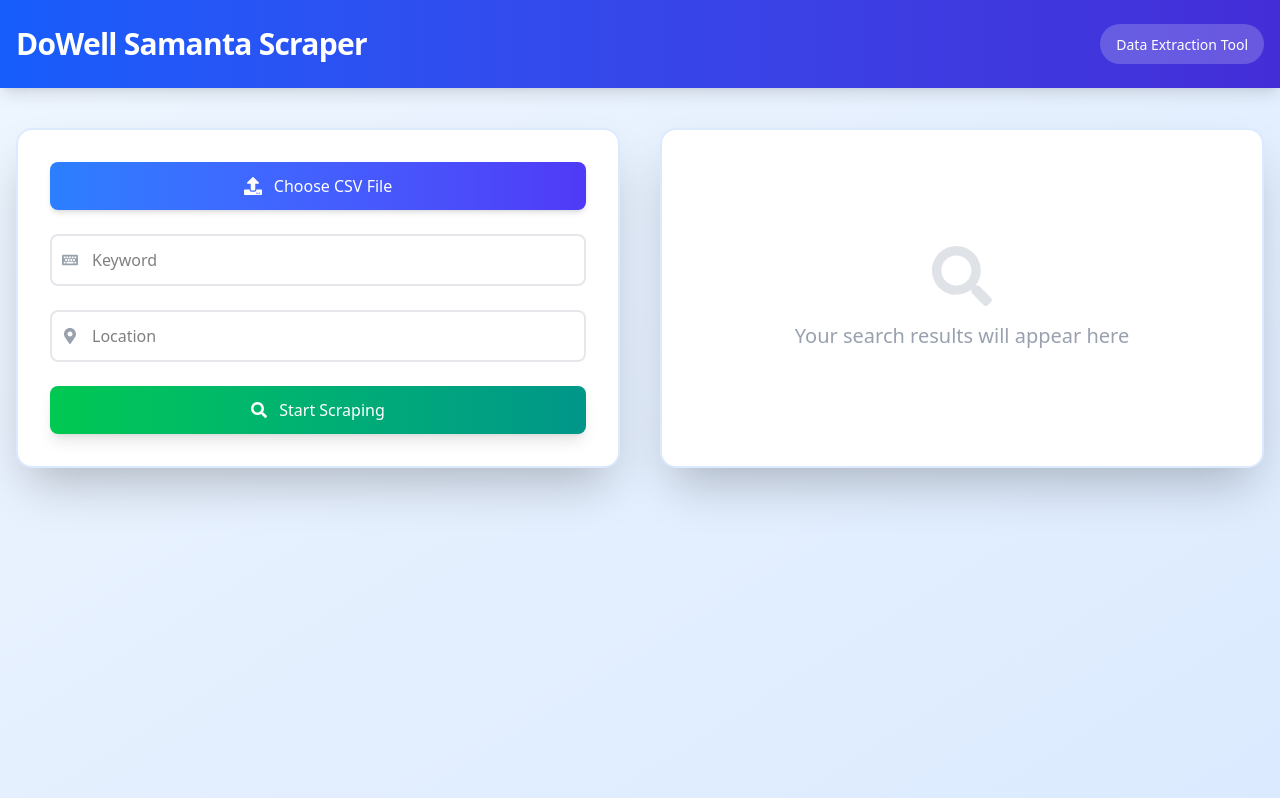
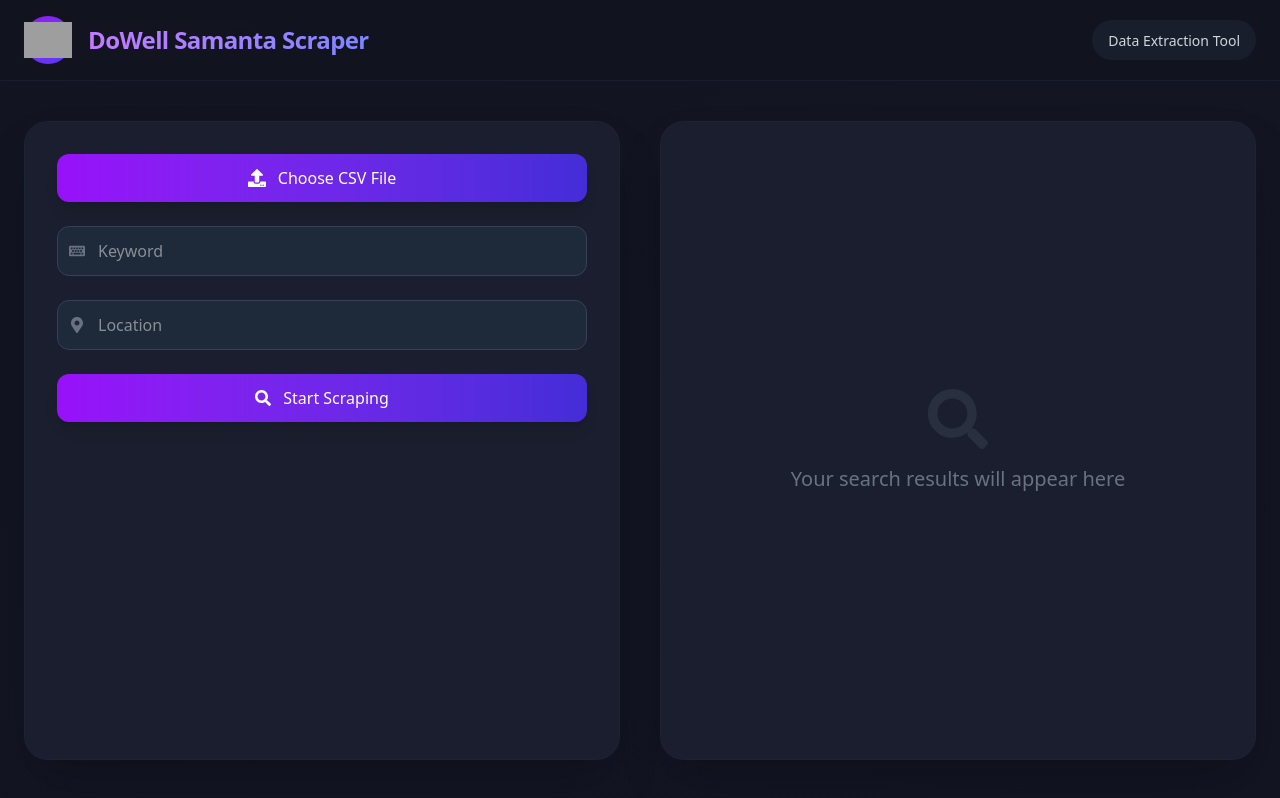
Before and after one commit to LL01-Business-Dowell/SamantaScraper, a React (Vite) app in the folder frontend/: page / in a window 1280 px wide. Built offline with nearby package versions, Linux system fonts and the light colour scheme; grey boxes are pictures that could not be loaded.

Commit message:
enhancing the UI

```diff
--- a/frontend/src/App.jsx
+++ b/frontend/src/App.jsx
@@ -110,20 +110,42 @@ const App = () => {
   };
 
   return (
-    <div className="min-h-screen bg-gradient-to-br from-blue-50 to-blue-100 flex flex-col">
-      <header className="bg-gradient-to-r from-blue-600 to-indigo-700 text-white py-6 shadow-lg">
-        <div className="container mx-auto px-4 flex items-center justify-between">
-          <h1 className="text-3xl font-extrabold tracking-tight">DoWell Samanta Scraper</h1>
-          <div className="bg-white/20 px-4 py-2 rounded-full">
-            <span className="text-sm font-medium">Data Extraction Tool</span>
+    <div className="min-h-screen bg-[#121420] text-gray-100 flex flex-col overflow-hidden">
+      {/* Animated Background */}
+      <div className="absolute inset-0 bg-[#121420] z-0">
+        <div className="absolute top-0 left-0 w-full h-full opacity-20 bg-gradient-to-br from-purple-900/10 via-indigo-900/10 to-blue-900/10 animate-gradient-slow"></div>
+        <div className="absolute inset-0 bg-dot-white/[0.2] pointer-events-none"></div>
+      </div>
+
+      {/* Content Container */}
+      <div className="relative z-10 flex flex-col flex-grow">
+        {/* Header */}
+        <header className="px-6 py-4 border-b border-gray-800/50 backdrop-blur-sm bg-[#121420]/80">
+          <div className="container mx-auto flex items-center justify-between">
+            <div className="flex items-center space-x-4">
+              <div className="w-12 h-12 bg-gradient-to-br from-purple-600 to-indigo-600 rounded-full flex items-center justify-center">
+                {/* <FaSearch className="text-white text-xl" /> */}
+                <img src="https://dowellfileuploader.uxlivinglab.online/hr/logo-2-min-min.png" alt="logo" />
+              </div>
+              <h1 className="text-2xl font-bold tracking-tight bg-clip-text text-transparent bg-gradient-to-r from-purple-400 to-indigo-400">
+                DoWell Samanta Scraper
+              </h1>
+            </div>
+            <div className="bg-gray-800/50 px-4 py-2 rounded-full">
+              <span className="text-sm font-medium text-gray-300">Data Extraction Tool</span>
             </div>
           </div>
         </header>
 
-      <div className="container mx-auto px-4 py-10 grid md:grid-cols-2 gap-10">
+        {/* Main Content */}
+        <div className="container mx-auto px-6 py-10 grid md:grid-cols-2 gap-10 flex-grow">
           {/* Left Side: Form */}
-        <div className="bg-white rounded-2xl shadow-2xl p-8 border-2 border-blue-100 transform transition-all hover:scale-[1.02]">
-          <form onSubmit={handleSubmit} className="space-y-6">
+          <div className="bg-[#1A1E2E] rounded-3xl shadow-2xl border border-gray-800/50 p-8 space-y-6 relative overflow-hidden">
+            {/* Gradient Border */}
+            <div className="absolute inset-0 bg-gradient-to-br from-purple-900/20 via-indigo-900/20 to-blue-900/20 opacity-50 -z-10"></div>
+
+            <form onSubmit={handleSubmit} className="relative z-10 space-y-6">
+              {/* File Upload */}
               <div className="flex flex-col">
                 <input
                   type="file"
@@ -135,70 +157,74 @@ const App = () => {
                 />
                 <label
                   htmlFor="file-upload"
-                className="flex items-center justify-center bg-gradient-to-r from-blue-500 to-indigo-600 text-white py-3 px-6 rounded-lg hover:from-blue-600 hover:to-indigo-700 transition-all cursor-pointer shadow-md"
+                  className="flex items-center justify-center bg-gradient-to-r from-purple-600 to-indigo-700 text-white py-3 px-6 rounded-xl hover:scale-[1.02] transition-transform duration-300 ease-in-out shadow-lg hover:shadow-xl"
                 >
                   <FaUpload className="mr-3 text-lg" />
                   Choose CSV File
                 </label>
                 {file && (
-                <p className="text-sm text-gray-600 mt-3 truncate bg-gray-100 px-3 py-2 rounded">
+                  <p className="text-sm text-gray-400 mt-3 truncate bg-gray-800 px-3 py-2 rounded-lg">
                     Selected: {file.name}
                   </p>
                 )}
               </div>
 
+              {/* Keyword Input */}
               <div className="relative">
-              <FaKeyboard className="absolute left-3 top-1/2 transform -translate-y-1/2 text-gray-400" />
+                <FaKeyboard className="absolute left-3 top-1/2 transform -translate-y-1/2 text-gray-500" />
                 <input
                   type="text"
                   placeholder="Keyword"
                   value={keyword}
                   onChange={(e) => setKeyword(e.target.value)}
                   required
-                className="w-full pl-10 px-3 py-3 border-2 border-gray-200 rounded-lg focus:outline-none focus:ring-2 focus:ring-blue-500 focus:border-transparent"
+                  className="w-full pl-10 px-3 py-3 bg-gray-800 border border-gray-700 text-gray-100 rounded-xl focus:outline-none focus:ring-2 focus:ring-purple-500 transition duration-300"
                 />
               </div>
 
+              {/* Location Input */}
               <div className="relative">
-              <FaMapMarkerAlt className="absolute left-3 top-1/2 transform -translate-y-1/2 text-gray-400" />
+                <FaMapMarkerAlt className="absolute left-3 top-1/2 transform -translate-y-1/2 text-gray-500" />
                 <input
                   type="text"
                   placeholder="Location"
                   value={location}
                   onChange={(e) => setLocation(e.target.value)}
                   required
-                className="w-full pl-10 px-3 py-3 border-2 border-gray-200 rounded-lg focus:outline-none focus:ring-2 focus:ring-blue-500 focus:border-transparent"
+                  className="w-full pl-10 px-3 py-3 bg-gray-800 border border-gray-700 text-gray-100 rounded-xl focus:outline-none focus:ring-2 focus:ring-purple-500 transition duration-300"
                 />
               </div>
 
+              {/* Submit Button */}
               <button
                 type="submit"
                 disabled={isRunning}
-              className={`w-full py-3 rounded-lg transition-all duration-300 flex items-center justify-center ${
+                className={`w-full py-3 rounded-xl transition-all duration-300 flex items-center justify-center ${
                   isRunning
-                  ? 'bg-gray-400 cursor-not-allowed'
-                  : 'bg-gradient-to-r from-green-500 to-teal-600 text-white hover:from-green-600 hover:to-teal-700 shadow-lg hover:shadow-xl'
+                    ? 'bg-gray-700 cursor-not-allowed'
+                    : 'bg-gradient-to-r from-purple-600 to-indigo-700 text-white hover:from-purple-700 hover:to-indigo-800 shadow-lg hover:shadow-xl'
                 }`}
               >
                 <FaSearch className="mr-3" />
                 {isRunning ? "Searching..." : "Start Scraping"}
               </button>
 
+              {/* Progress Indicator */}
               {isRunning && (
                 <div className="mt-6">
-                <div className="w-full bg-gray-200 rounded-full h-3 overflow-hidden">
+                  <div className="w-full bg-gray-800 rounded-full h-2 overflow-hidden">
                     <div
-                    className="bg-gradient-to-r from-blue-500 to-indigo-600 h-full rounded-full transition-all duration-500"
+                      className="bg-gradient-to-r from-purple-600 to-indigo-700 h-full rounded-full transition-all duration-500"
                       style={{ width: `${progress}%` }}
                     ></div>
                   </div>
                   <div className="flex justify-between items-center mt-3">
-                  <p className="text-sm text-gray-600 font-medium">
+                    <p className="text-sm text-gray-400 font-medium">
                       Progress: {progress.toFixed(2)}%
                     </p>
                     <button
                       onClick={handleCancel}
-                    className="text-red-500 hover:text-red-600 flex items-center font-medium"
+                      className="text-red-500 hover:text-red-400 flex items-center font-medium"
                     >
                       <FaTimes className="mr-2" /> Cancel
                     </button>
@@ -206,10 +232,11 @@ const App = () => {
                 </div>
               )}
 
+              {/* Reset Button */}
               {searchComplete && (
                 <button
                   onClick={handleResetForm}
-                className="w-full mt-6 py-3 bg-gray-100 text-gray-700 rounded-lg hover:bg-gray-200 flex items-center justify-center transition-all"
+                  className="w-full mt-6 py-3 bg-gray-800 text-gray-300 rounded-xl hover:bg-gray-700 flex items-center justify-center transition-all"
                 >
                   <FaSync className="mr-3" /> Reset Form
                 </button>
@@ -217,40 +244,44 @@ const App = () => {
             </form>
           </div>
 
-        {/* Right Side: Results Table */}
-        <div className="bg-white rounded-2xl shadow-2xl p-8 border-2 border-blue-100 transform transition-all hover:scale-[1.02]">
+          {/* Right Side: Results */}
+          <div className="bg-[#1A1E2E] rounded-3xl shadow-2xl border border-gray-800/50 p-8 relative overflow-hidden">
+            {/* Gradient Border */}
+            <div className="absolute inset-0 bg-gradient-to-br from-purple-900/20 via-indigo-900/20 to-blue-900/20 opacity-50 -z-10"></div>
+
             {results.length > 0 ? (
-            <>
-              <div className="overflow-x-auto max-h-[500px] rounded-lg border border-gray-200">
+              <div className="space-y-6">
+                {/* Results Table */}
+                <div className="overflow-x-auto max-h-[500px] rounded-xl border border-gray-700">
                   <table className="w-full">
-                  <thead className="bg-gradient-to-r from-blue-50 to-blue-100 sticky top-0">
+                    <thead className="bg-[#252B3E] sticky top-0">
                       <tr>
                         {['Postal Code', 'Name', 'Address', 'Phone', 'Website', 'Google Maps URL'].map((header) => (
-                        <th key={header} className="px-4 py-3 text-left text-xs font-bold text-gray-700 uppercase tracking-wider border-b">
+                          <th key={header} className="px-4 py-3 text-left text-xs font-bold text-gray-400 uppercase tracking-wider border-b border-gray-700">
                             {header}
                           </th>
                         ))}
                       </tr>
                     </thead>
-                  <tbody className="divide-y divide-gray-200">
+                    <tbody className="divide-y divide-gray-800">
                       {results.map((row, index) => (
-                      <tr key={index} className="hover:bg-blue-50 transition-colors">
-                        <td className="px-4 py-3">{row["Postal Code"]}</td>
-                        <td className="px-4 py-3">{row.Name}</td>
-                        <td className="px-4 py-3">{row.Address}</td>
-                        <td className="px-4 py-3">{row.Phone}</td>
+                        <tr key={index} className="hover:bg-gray-800/50 transition-colors">
+                          <td className="px-4 py-3 text-gray-300">{row["Postal Code"]}</td>
+                          <td className="px-4 py-3 text-gray-300">{row.Name}</td>
+                          <td className="px-4 py-3 text-gray-300">{row.Address}</td>
+                          <td className="px-4 py-3 text-gray-300">{row.Phone}</td>
                           <td className="px-4 py-3">
                             {row.Website !== "Not Available" ? (
                               <a
                                 href={row.Website}
                                 target="_blank"
                                 rel="noopener noreferrer"
-                              className="text-blue-600 hover:text-blue-800 hover:underline transition"
+                                className="text-purple-400 hover:text-purple-300 hover:underline transition"
                               >
                                 {row.Website}
                               </a>
                             ) : (
-                            "Not Available"
+                              <span className="text-gray-500">Not Available</span>
                             )}
                           </td>
                           <td className="px-4 py-3">
@@ -258,7 +289,7 @@ const App = () => {
                               href={row.URL}
                               target="_blank"
                               rel="noopener noreferrer"
-                            className="text-blue-600 hover:text-blue-800 hover:underline transition"
+                              className="text-purple-400 hover:text-purple-300 hover:underline transition"
                             >
                               Google Maps
                             </a>
@@ -268,19 +299,22 @@ const App = () => {
                     </tbody>
                   </table>
                 </div>
+
+                {/* Download Button */}
                 <button
                   onClick={handleDownload}
-                className="mt-6 w-full py-3 bg-gradient-to-r from-blue-500 to-indigo-600 text-white rounded-lg hover:from-blue-600 hover:to-indigo-700 flex items-center justify-center transition-all shadow-lg hover:shadow-xl"
+                  className="w-full py-3 bg-gradient-to-r from-purple-600 to-indigo-700 text-white rounded-xl hover:from-purple-700 hover:to-indigo-800 flex items-center justify-center transition-all shadow-lg hover:shadow-xl"
                 >
                   <FaFileDownload className="mr-3 text-lg" /> Download CSV
                 </button>
-            </>
+              </div>
             ) : (
-            <div className="flex flex-col items-center justify-center h-full text-center text-gray-400">
-              <FaSearch className="text-6xl mb-4 opacity-30" />
+              <div className="flex flex-col items-center justify-center h-full text-center text-gray-500">
+                <FaSearch className="text-6xl mb-4 opacity-20" />
                 <p className="text-xl font-light">Your search results will appear here</p>
               </div>
             )}
+          </div>
         </div>
       </div>
     </div>
```
Lines whose indentation alone changed are shown as unchanged.
